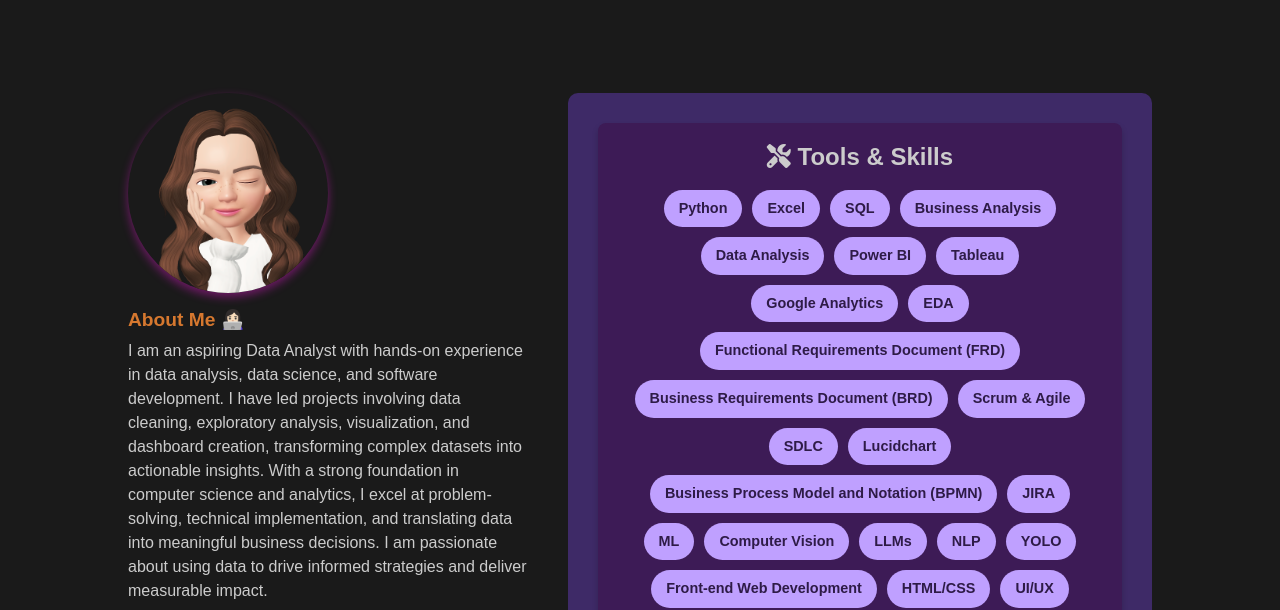
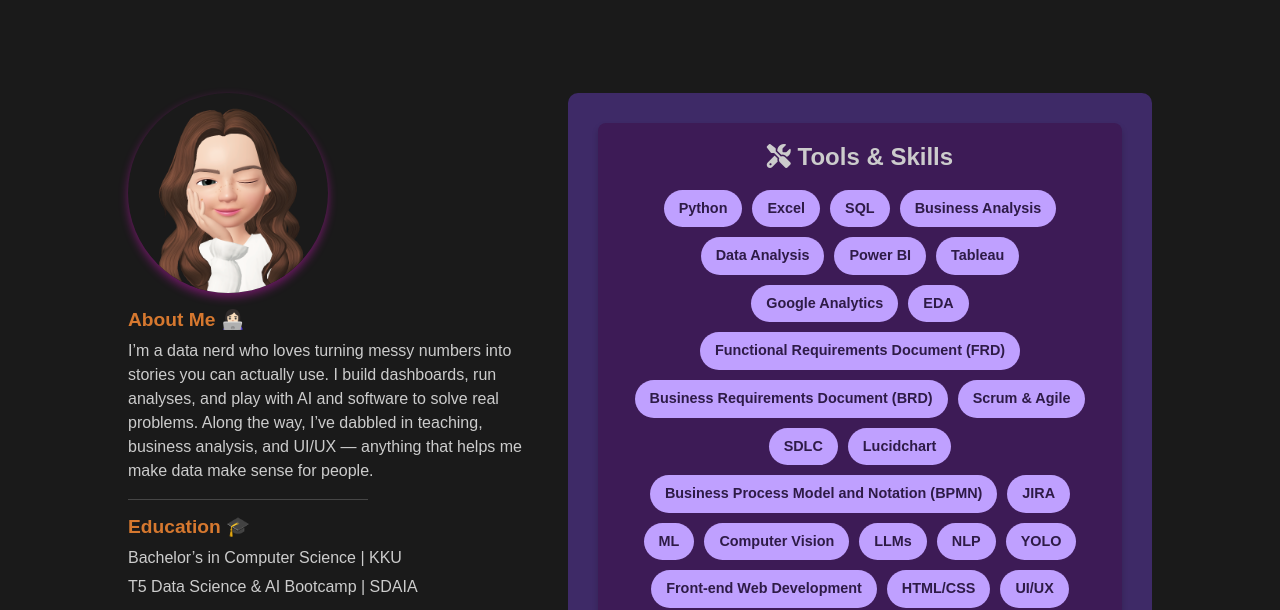
Before and after one commit to ebtisamasiri/ebtisamasiri.github.io, a plain HTML site: page index.html in a window 1280 px wide. Shown: the part 218-828 px from the top of the page. Drawn offline with nearby package versions, Linux system fonts and the light colour scheme.

Commit message:
Update index.html

```diff
--- a/index.html
+++ b/index.html
@@ -564,11 +564,9 @@
             <img src="images/about/2.png" alt="Your Profile Picture" class="profile-pic"> <!-- Replace with your image -->
             <h3>About Me 👩🏻‍💻</h3>
             <p>
-                I am an aspiring Data Analyst with hands-on experience in data analysis, data science, and software development.
-                I have led projects involving data cleaning, exploratory analysis, visualization, and dashboard creation, transforming complex
-                datasets into actionable insights. With a strong foundation in computer science and analytics, I excel at problem-solving,
-                technical implementation, and translating data into meaningful business decisions. I am passionate about using data to drive
-                informed strategies and deliver measurable impact.
+                I’m a data nerd who loves turning messy numbers into stories you can actually use. I build dashboards, run analyses,
+                and play with AI and software to solve real problems. Along the way, I’ve dabbled in teaching, business analysis, and
+                UI/UX — anything that helps me make data make sense for people.
             </p>
 
             <hr class="custom-line"> <!-- Thin separator line -->
```
